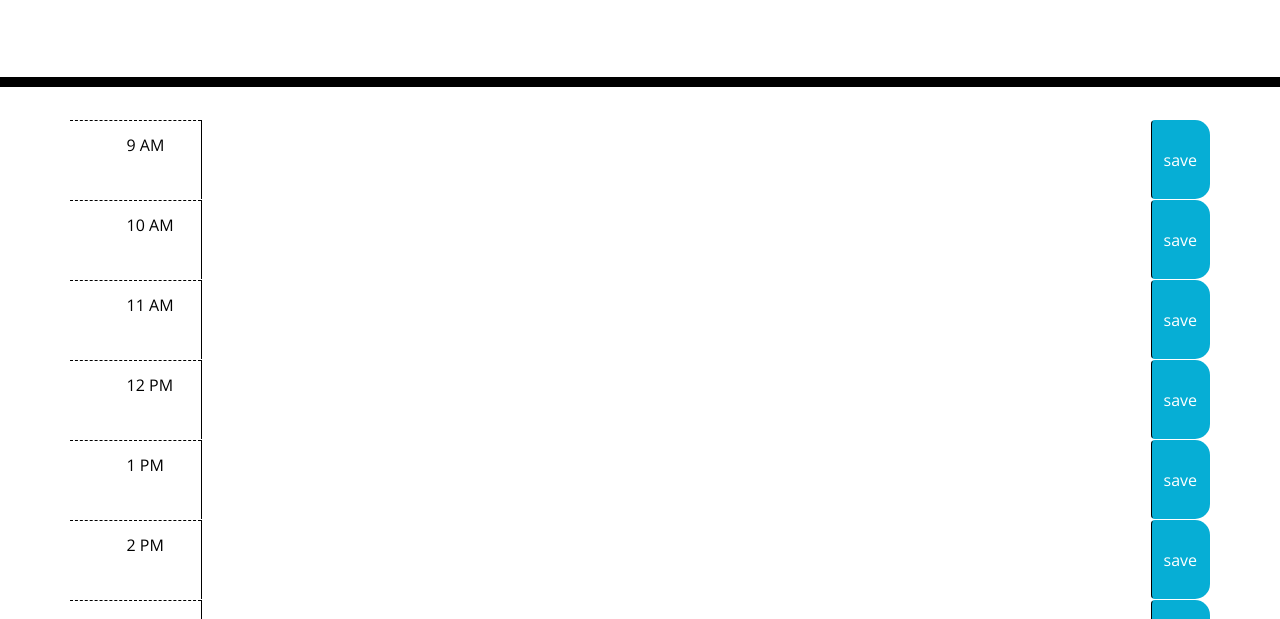
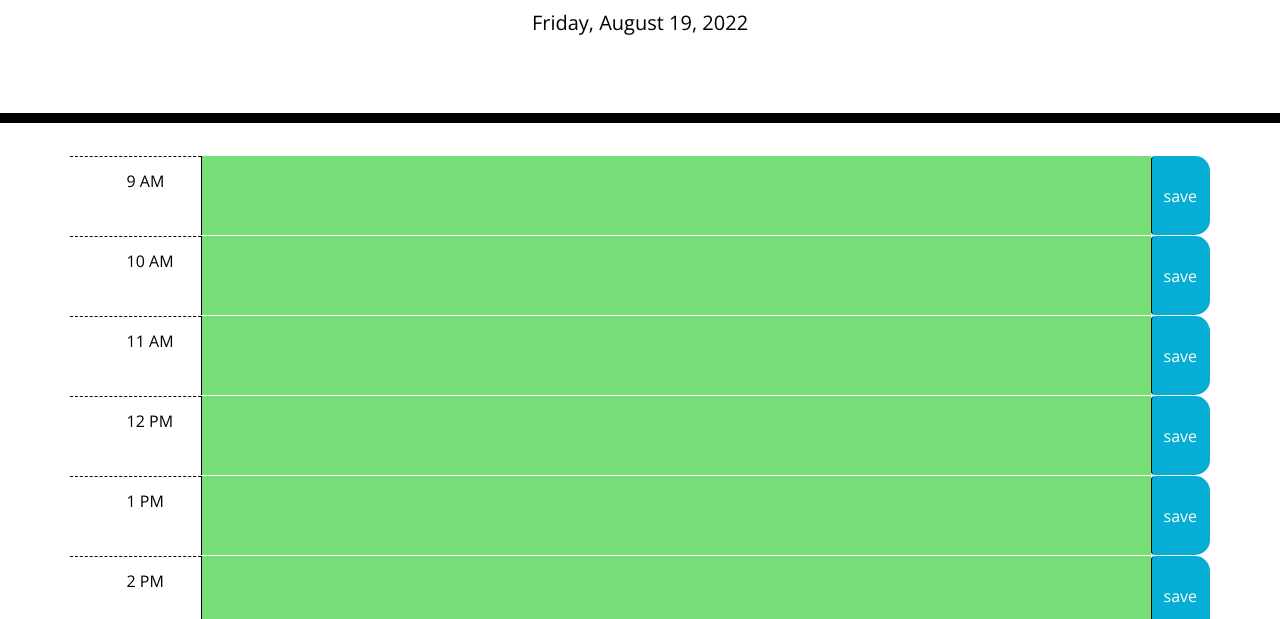
Before and after one commit to CollinA7/Calendar, a plain HTML site: page index.html in a window 1280 px wide. Shown: the part 181-800 px from the top of the page. Drawn offline with nearby package versions, Linux system fonts and the light colour scheme; the site is published under a folder, as on GitHub Pages, so addresses that start at the root find nothing.

Commit message:
Update index.html

```diff
--- a/index.html
+++ b/index.html
@@ -110,6 +110,6 @@
     </section>
     <script src="https://code.jquery.com/jquery-3.4.1.min.js"></script>
     <script src="https://cdnjs.cloudflare.com/ajax/libs/moment.js/2.24.0/moment.min.js"></script>
-    <script src="/Assets/javascript/script.js"></script>
+    <script src="Assets/javascript/script.js"></script>
   </body>
 </html>
```
